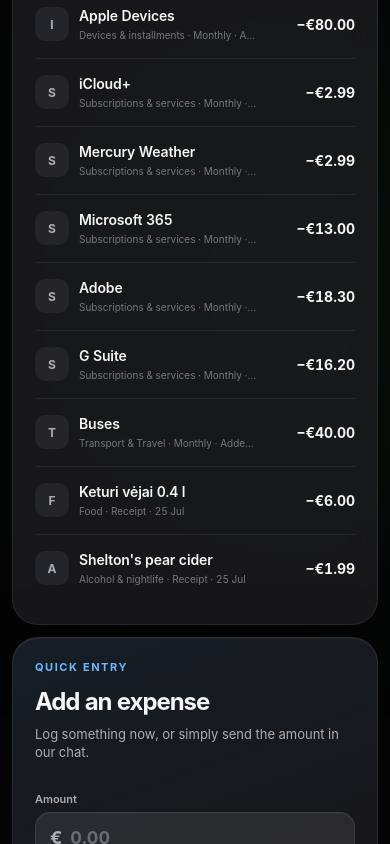
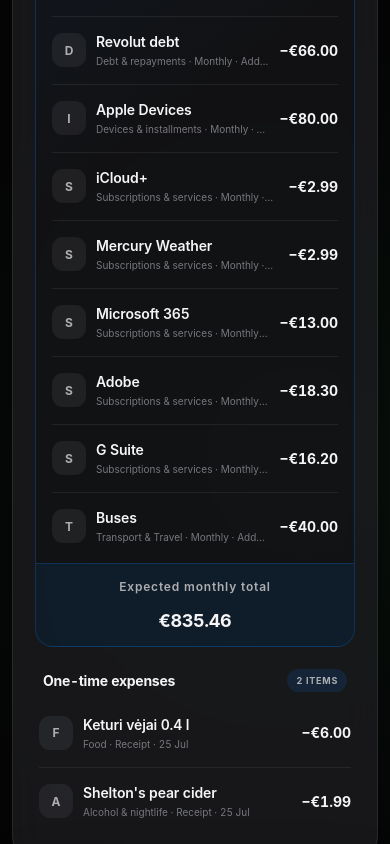
Before and after one commit to kbekulov/finance, a Next.js app: page / in a window 390 px wide. Shown: the part 2620-3464 px from the top of the page. Built offline with nearby package versions, Linux system fonts and the light colour scheme.

Commit message:
Separate expected monthly expenses

```diff
--- a/app/page.tsx
+++ b/app/page.tsx
@@ -77,6 +77,10 @@
     ledger: "THE LEDGER",
     recent: "Recent expenses",
     items: "ITEMS",
+    expectedEyebrow: "EXPECTED",
+    expectedMonthly: "Expected monthly expenses",
+    expectedMonthlyTotal: "Expected monthly total",
+    oneTimeExpenses: "One-time expenses",
     empty: "Nothing spent yet",
     emptyText: "expenses will appear here as you add them.",
     monthly: "Monthly",
@@ -133,6 +137,10 @@
     ledger: "ЖУРНАЛ",
     recent: "Последние расходы",
     items: "ЗАПИСЕЙ",
+    expectedEyebrow: "ОЖИДАЕТСЯ",
+    expectedMonthly: "Ожидаемые ежемесячные расходы",
+    expectedMonthlyTotal: "Всего ожидается в месяц",
+    oneTimeExpenses: "Разовые расходы",
     empty: "Расходов пока нет",
     emptyText: "расходы появятся здесь после добавления.",
     monthly: "Ежемесячно",
@@ -327,6 +335,12 @@
       })),
     [data.expenses],
   );
+  const recurringExpenses = data.expenses.filter((expense) => expense.recurring);
+  const oneTimeExpenses = data.expenses.filter((expense) => !expense.recurring);
+  const recurringTotal = recurringExpenses.reduce(
+    (sum, expense) => sum + expense.amount,
+    0,
+  );
   const spendable = Math.max(data.salary - data.savingsGoal, 0);
   const remaining = data.salary - data.savingsGoal - spent;
   const usedPercent = spendable > 0 ? Math.min((spent / spendable) * 100, 100) : 0;
@@ -358,6 +372,30 @@
   const categoryLabel = (name: Category) => CATEGORY_LABELS[language][name];
   const expenseNoteLabel = (expense: Expense) =>
     expense.noteTranslations?.[language] ?? expense.note;
+  const expenseList = (expenses: Expense[]) => (
+    <ul className="expense-list">
+      {expenses.map((expense) => (
+        <li key={expense.id}>
+          <span className="expense-monogram" aria-hidden="true">
+            {categorySymbol(expense.category)}
+          </span>
+          <span className="expense-info">
+            <strong>{expenseNoteLabel(expense)}</strong>
+            <small>
+              {categoryLabel(expense.category)} ·{" "}
+              {expense.recurring ? `${copy.monthly} · ` : ""}
+              {sourceLabel(expense.source, language)} ·{" "}
+              {new Date(`${expense.date}T12:00:00`).toLocaleDateString(locale, {
+                day: "numeric",
+                month: "short",
+              })}
+            </small>
+          </span>
+          <strong className="expense-amount">−{euro.format(expense.amount)}</strong>
+        </li>
+      ))}
+    </ul>
+  );
   const rankedCategories = [...categoryTotals]
     .filter((item) => item.amount > 0)
     .sort((a, b) => b.amount - a.amount);
@@ -656,27 +694,40 @@
                 <p>{monthLabel}: {copy.emptyText}</p>
               </div>
             ) : (
-              <ul className="expense-list">
-                {data.expenses.map((expense) => (
-                  <li key={expense.id}>
-                    <span className="expense-monogram" aria-hidden="true">
-                      {categorySymbol(expense.category)}
-                    </span>
-                    <span className="expense-info">
-                      <strong>{expenseNoteLabel(expense)}</strong>
-                      <small>
-                        {categoryLabel(expense.category)} · {expense.recurring ? `${copy.monthly} · ` : ""}
-                        {sourceLabel(expense.source, language)} ·{" "}
-                        {new Date(`${expense.date}T12:00:00`).toLocaleDateString(locale, {
-                          day: "numeric",
-                          month: "short",
-                        })}
-                      </small>
-                    </span>
-                    <strong className="expense-amount">−{euro.format(expense.amount)}</strong>
-                  </li>
-                ))}
-              </ul>
+              <div className="expense-groups">
+                {recurringExpenses.length > 0 && (
+                  <section
+                    className="recurring-expenses"
+                    aria-labelledby="expected-monthly-title"
+                  >
+                    <div className="expense-group-heading">
+                      <div>
+                        <p className="eyebrow">{copy.expectedEyebrow}</p>
+                        <h3 id="expected-monthly-title">{copy.expectedMonthly}</h3>
+                      </div>
+                      <span>{recurringExpenses.length} {copy.items}</span>
+                    </div>
+                    {expenseList(recurringExpenses)}
+                    <footer className="recurring-total">
+                      <span>{copy.expectedMonthlyTotal}</span>
+                      <strong>{euro.format(recurringTotal)}</strong>
+                    </footer>
+                  </section>
+                )}
+
+                {oneTimeExpenses.length > 0 && (
+                  <section
+                    className="one-time-expenses"
+                    aria-labelledby="one-time-title"
+                  >
+                    <div className="expense-group-heading compact">
+                      <h3 id="one-time-title">{copy.oneTimeExpenses}</h3>
+                      <span>{oneTimeExpenses.length} {copy.items}</span>
+                    </div>
+                    {expenseList(oneTimeExpenses)}
+                  </section>
+                )}
+              </div>
             )}
           </div>
 
--- a/styles.css
+++ b/styles.css
@@ -951,6 +951,83 @@
   margin-bottom: 18px;
 }
 
+.expense-groups {
+  display: grid;
+  gap: 18px;
+}
+
+.recurring-expenses {
+  overflow: hidden;
+  border: 1px solid rgba(10, 132, 255, 0.28);
+  border-radius: 18px;
+  background:
+    linear-gradient(145deg, rgba(10, 132, 255, 0.11), transparent 52%),
+    rgba(10, 10, 12, 0.34);
+  padding: 20px 20px 0;
+  box-shadow: inset 0 1px rgba(255, 255, 255, 0.05);
+}
+
+.expense-group-heading {
+  display: flex;
+  align-items: center;
+  justify-content: space-between;
+  gap: 18px;
+  margin-bottom: 10px;
+}
+
+.expense-group-heading h3 {
+  margin: 3px 0 0;
+  color: var(--label);
+  font-size: 17px;
+  letter-spacing: -0.02em;
+}
+
+.expense-group-heading > span {
+  flex: 0 0 auto;
+  border-radius: 999px;
+  background: rgba(10, 132, 255, 0.13);
+  color: var(--secondary);
+  padding: 6px 9px;
+  font-size: 9px;
+  font-weight: 700;
+  letter-spacing: 0.08em;
+}
+
+.expense-group-heading.compact {
+  margin: 0 4px 7px;
+}
+
+.expense-group-heading.compact h3 {
+  font-size: 14px;
+}
+
+.recurring-total {
+  display: flex;
+  align-items: center;
+  justify-content: space-between;
+  gap: 16px;
+  margin: 3px -20px 0;
+  border-top: 1px solid rgba(10, 132, 255, 0.22);
+  background: rgba(10, 132, 255, 0.09);
+  padding: 16px 20px;
+}
+
+.recurring-total span {
+  color: var(--secondary);
+  font-size: 12px;
+  font-weight: 600;
+}
+
+.recurring-total strong {
+  color: var(--label);
+  font-size: 18px;
+  letter-spacing: -0.02em;
+}
+
+.one-time-expenses {
+  padding: 4px;
+}
+
 .expense-list {
   margin: 0;
   padding: 0;
@@ -1403,6 +1480,20 @@
     grid-template-columns: 1fr 1fr;
   }
 
+  .recurring-expenses {
+    padding: 16px 16px 0;
+  }
+
+  .expense-group-heading {
+    align-items: flex-start;
+  }
+
+  .recurring-total {
+    margin-right: -16px;
+    margin-left: -16px;
+    padding: 15px 16px;
+  }
+
   .expense-list li {
     grid-template-columns: auto minmax(0, 1fr) auto;
     gap: 10px;
```
Also changed, not shown: script.js (+78 -18 lines), 2 other files (tests, documents, lock files or other folders).
